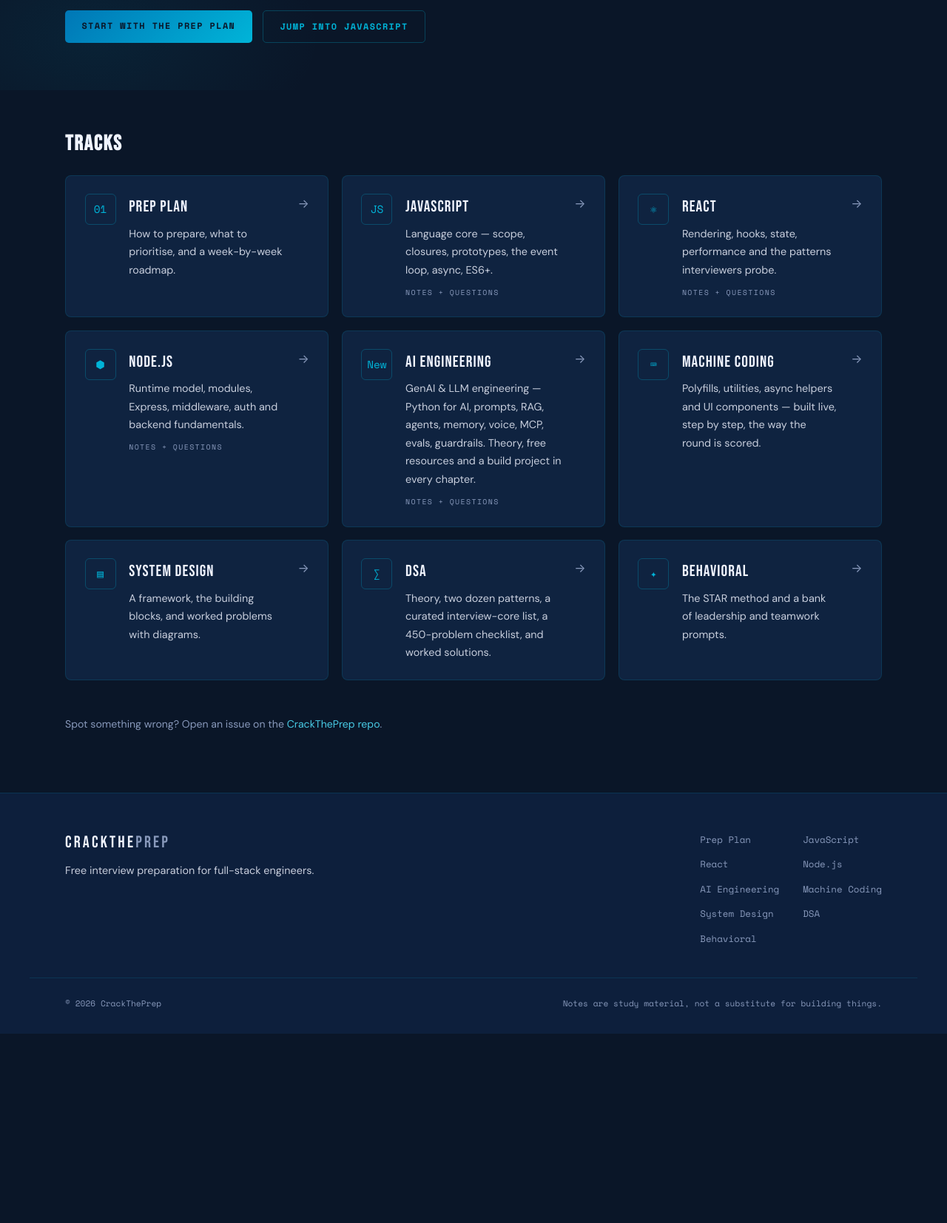
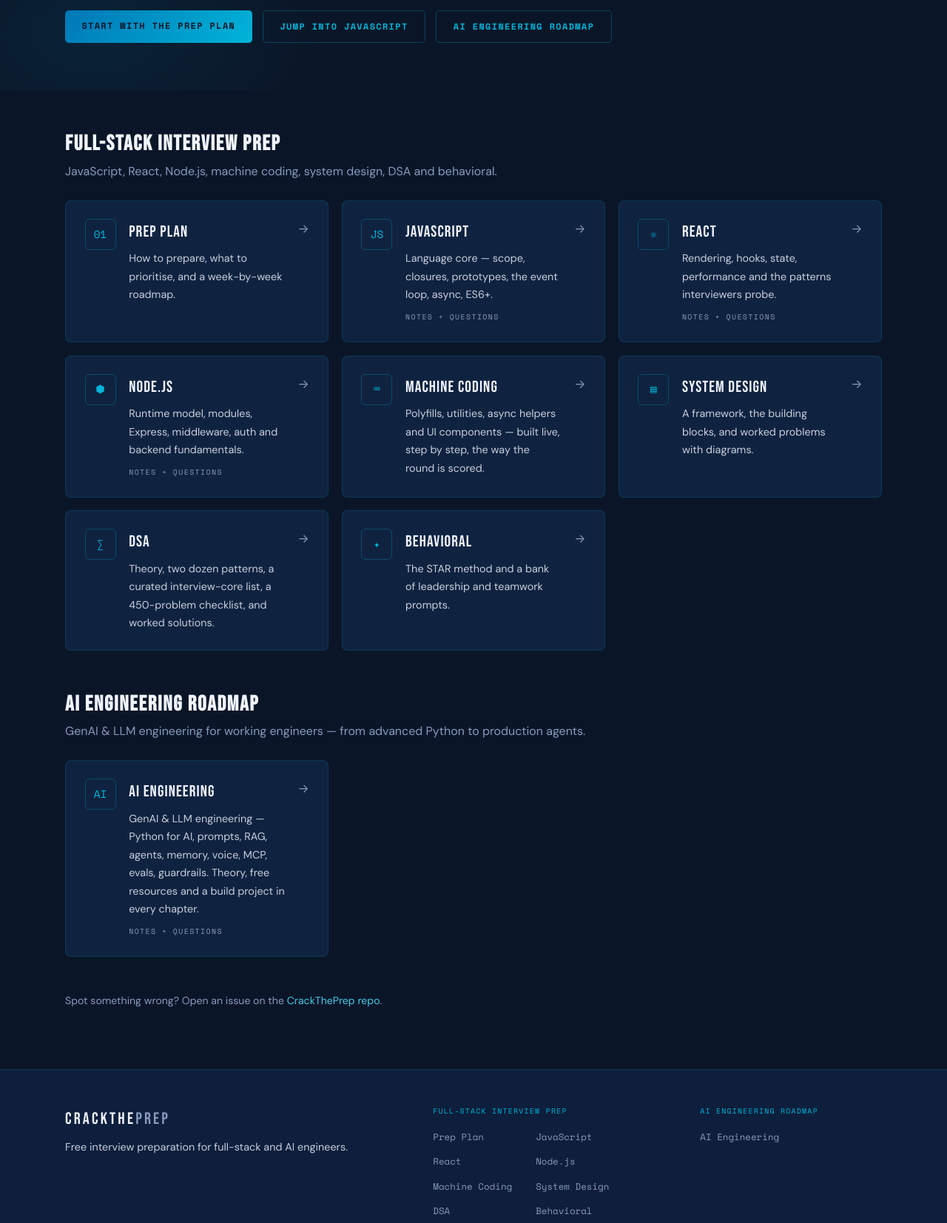
Before and after one commit to rishabhsisodiya/crack-the-prep, an Astro site: page / in a window 1280 px wide. Shown: the part 680-2334 px from the top of the page at 74% size. Before the commit the page ends 2078 px from the top, so only its background shows below. Built offline with nearby package versions, Linux system fonts and the light colour scheme; Astro itself is replaced by a stand-in of ours.

Commit message:
feat: update footer and layout components to support AI Engineering roadmap and enhance track navigation

```diff
--- a/src/components/Footer.astro
+++ b/src/components/Footer.astro
@@ -1,5 +1,5 @@
 ---
-import { SITE, TRACKS, u } from '../consts';
+import { SITE, ROADMAPS, tracksIn, u } from '../consts';
 const year = new Date().getFullYear();
 ---
 
@@ -8,16 +8,19 @@
     <div>
       <p class="foot-brand">CRACKTHE<span>PREP</span></p>
       <p class="foot-tag">
-        Free interview preparation for full-stack engineers.
+        Free interview preparation for full-stack and AI engineers.
       </p>
     </div>
-    <nav aria-label="Tracks">
-      <ul>
-        {TRACKS.map((t) => (
-          <li><a href={u(`/${t.slug}`)}>{t.title}</a></li>
-        ))}
-      </ul>
-    </nav>
+    {ROADMAPS.map((r) => (
+      <nav aria-label={r.title}>
+        <p class="foot-h">{r.title}</p>
+        <ul>
+          {tracksIn(r.id).map((t) => (
+            <li><a href={u(`/${t.slug}`)}>{t.title}</a></li>
+          ))}
+        </ul>
+      </nav>
+    ))}
   </div>
   <div class="wrap foot-base">
     <span>© {year} {SITE.name}</span>
@@ -47,6 +50,14 @@
   .foot-brand span { color: var(--muted); }
   .foot-tag { max-width: 42ch; font-size: 0.9rem; margin-top: 0.4rem; }
   .foot nav ul { list-style: none; display: grid; grid-template-columns: 1fr 1fr; gap: 0.4rem 2rem; }
+  .foot-h {
+    font-family: var(--font-mono);
+    font-size: 0.62rem;
+    letter-spacing: 0.12em;
+    text-transform: uppercase;
+    color: var(--cyan);
+    margin-bottom: 0.7rem;
+  }
   .foot nav a { font-family: var(--font-mono); font-size: 0.78rem; color: var(--muted); }
   .foot nav a:hover { color: var(--cyan); }
   .foot-base {
--- a/src/consts.ts
+++ b/src/consts.ts
@@ -14,8 +14,27 @@
     'Free, practitioner-grade interview preparation for full-stack engineers: JavaScript, React, Node.js, system design, DSA, AI engineering and behavioral — notes, questions and worked examples in one place.',
 } as const;
 
+export type RoadmapId = 'fullstack' | 'ai';
+
+export type Roadmap = { id: RoadmapId; title: string; blurb: string };
+
+/** Top-level groupings of tracks. Each roadmap is navigated and paged on its own. */
+export const ROADMAPS: Roadmap[] = [
+  {
+    id: 'fullstack',
+    title: 'Full-Stack Interview Prep',
+    blurb: 'JavaScript, React, Node.js, machine coding, system design, DSA and behavioral.',
+  },
+  {
+    id: 'ai',
+    title: 'AI Engineering Roadmap',
+    blurb: 'GenAI & LLM engineering for working engineers — from advanced Python to production agents.',
+  },
+];
+
 export type Track = {
   slug: string;
+  roadmap: RoadmapId;
   title: string;
   blurb: string;
   badge: string;
@@ -28,12 +47,14 @@
 export const TRACKS: Track[] = [
   {
     slug: 'plan',
+    roadmap: 'fullstack',
     title: 'Prep Plan',
     blurb: 'How to prepare, what to prioritise, and a week-by-week roadmap.',
     badge: '01',
   },
   {
     slug: 'javascript',
+    roadmap: 'fullstack',
     title: 'JavaScript',
     blurb: 'Language core — scope, closures, prototypes, the event loop, async, ES6+.',
     badge: 'JS',
@@ -41,6 +62,7 @@
   },
   {
     slug: 'react',
+    roadmap: 'fullstack',
     title: 'React',
     blurb: 'Rendering, hooks, state, performance and the patterns interviewers probe.',
     badge: '⚛',
@@ -48,32 +70,29 @@
   },
   {
     slug: 'nodejs',
+    roadmap: 'fullstack',
     title: 'Node.js',
     blurb: 'Runtime model, modules, Express, middleware, auth and backend fundamentals.',
     badge: '⬢',
     hasQuestions: true,
   },
   {
-    slug: 'ai-engineering',
-    title: 'AI Engineering',
-    blurb: 'GenAI & LLM engineering — Python for AI, prompts, RAG, agents, memory, voice, MCP, evals, guardrails. Theory, free resources and a build project in every chapter.',
-    badge: 'New',
-    hasQuestions: true,
-  },
-  {
     slug: 'machine-coding',
+    roadmap: 'fullstack',
     title: 'Machine Coding',
     blurb: 'Polyfills, utilities, async helpers and UI components — built live, step by step, the way the round is scored.',
     badge: '⌨',
   },
   {
     slug: 'system-design',
+    roadmap: 'fullstack',
     title: 'System Design',
     blurb: 'A framework, the building blocks, and worked problems with diagrams.',
     badge: '▤',
   },
   {
     slug: 'dsa',
+    roadmap: 'fullstack',
     title: 'DSA',
     blurb: 'Theory, two dozen patterns, a curated interview-core list, a 450-problem checklist, and worked solutions.',
     badge: '∑',
@@ -88,13 +107,34 @@
   },
   {
     slug: 'behavioral',
+    roadmap: 'fullstack',
     title: 'Behavioral',
     blurb: 'The STAR method and a bank of leadership and teamwork prompts.',
     badge: '✦',
   },
+  {
+    slug: 'ai-engineering',
+    roadmap: 'ai',
+    title: 'AI Engineering',
+    blurb: 'GenAI & LLM engineering — Python for AI, prompts, RAG, agents, memory, voice, MCP, evals, guardrails. Theory, free resources and a build project in every chapter.',
+    badge: 'AI',
+    hasQuestions: true,
+    sections: [
+      { label: 'Advanced Python', path: 'python' },
+      { label: 'How LLMs work', path: 'llm-foundations' },
+      { label: 'Prompt engineering', path: 'prompting' },
+      { label: 'LLM APIs & local models', path: 'llm-apis' },
+      { label: 'RAG', path: 'rag' },
+      { label: 'Agents & LangGraph', path: 'agents' },
+      { label: 'Agent memory', path: 'memory' },
+      { label: 'Voice, multimodal & MCP', path: 'voice-multimodal' },
+      { label: 'Production AI', path: 'production' },
+    ],
+  },
 ];
 
 export const trackBySlug = (slug: string) => TRACKS.find((t) => t.slug === slug);
+export const tracksIn = (roadmap: RoadmapId) => TRACKS.filter((t) => t.roadmap === roadmap);
 
 /** Prefix an absolute-from-root path with the configured base. */
 export function u(path = '/'): string {
--- a/src/pages/index.astro
+++ b/src/pages/index.astro
@@ -1,7 +1,7 @@
 ---
 import BaseLayout from '../layouts/BaseLayout.astro';
 import TrackCard from '../components/TrackCard.astro';
-import { SITE, TRACKS, u } from '../consts';
+import { SITE, ROADMAPS, tracksIn, u } from '../consts';
 ---
 
 <BaseLayout>
@@ -17,16 +17,20 @@
       <div class="hero-cta">
         <a class="btn" href={u('/plan')}>Start with the prep plan</a>
         <a class="btn btn--ghost" href={u('/javascript')}>Jump into JavaScript</a>
+        <a class="btn btn--ghost" href={u('/ai-engineering')}>AI Engineering roadmap</a>
       </div>
     </div>
   </section>
 
-  <section class="tracks wrap">
-    <h2 class="tracks-h">Tracks</h2>
-    <div class="tracks-grid">
-      {TRACKS.map((track) => <TrackCard track={track} />)}
-    </div>
-  </section>
+  {ROADMAPS.map((r) => (
+    <section class="tracks wrap" id={r.id}>
+      <h2 class="tracks-h">{r.title}</h2>
+      <p class="tracks-sub">{r.blurb}</p>
+      <div class="tracks-grid">
+        {tracksIn(r.id).map((track) => <TrackCard track={track} />)}
+      </div>
+    </section>
+  ))}
 
   <section class="note wrap">
     <p>
@@ -77,8 +81,9 @@
     font-family: var(--font-display);
     font-size: 1.8rem;
     letter-spacing: 0.06em;
-    margin-bottom: 1.6rem;
+    margin-bottom: 0.4rem;
   }
+  .tracks-sub { color: var(--muted); margin-bottom: 1.6rem; }
   .tracks-grid {
     display: grid;
     grid-template-columns: repeat(auto-fill, minmax(320px, 1fr));
```
Also changed, not shown: src/components/TrackLinks.astro (+35 -2 lines), src/layouts/PrepLayout.astro (+6 -6 lines).
